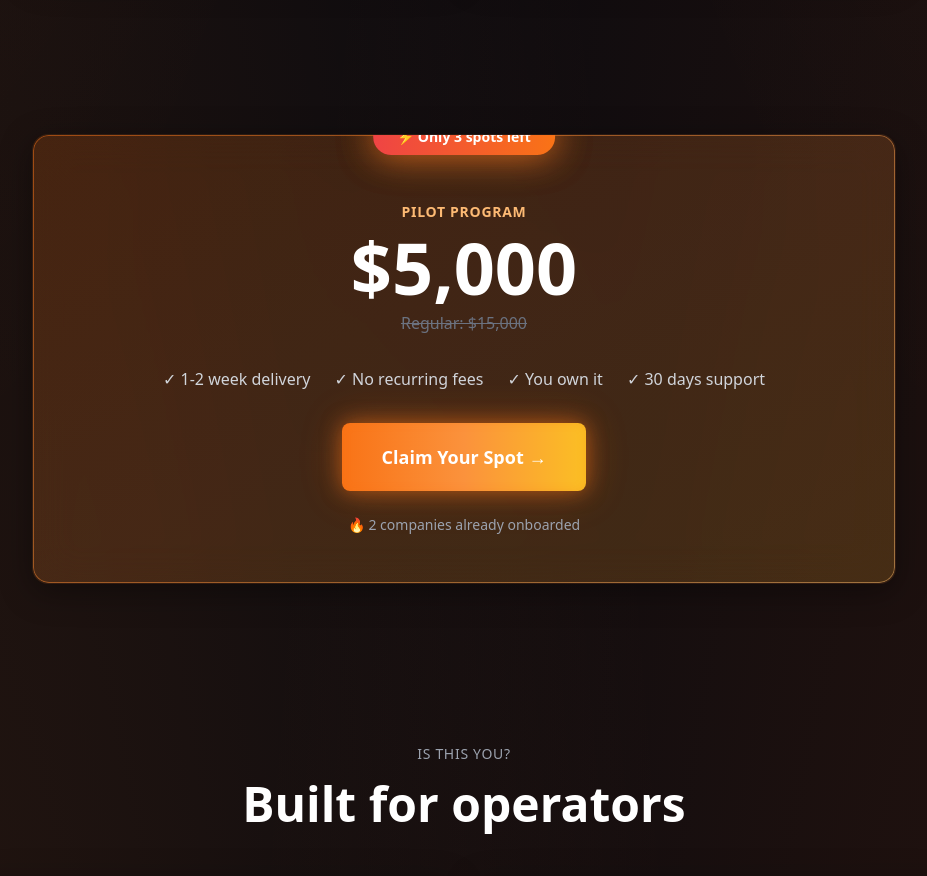
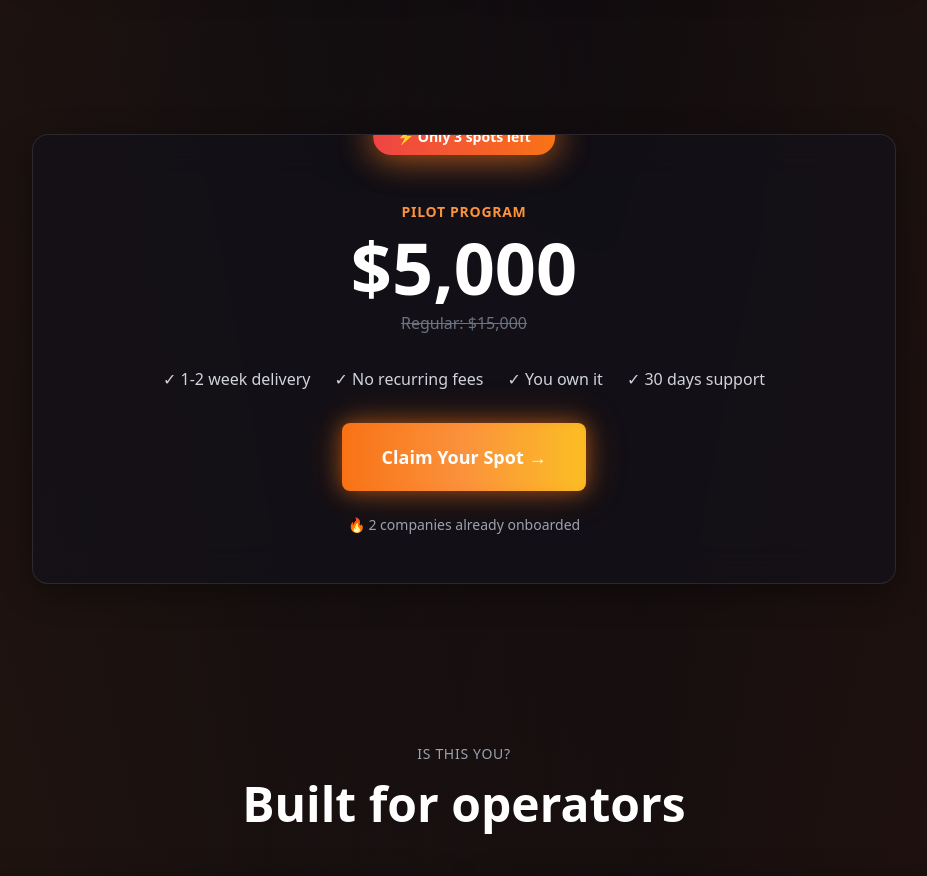
Before and after one commit to arnaldo-delisio/nli-landing-page, a Next.js app: page / in a window 1280 px wide. Shown: the part 4360-5236 px from the top of the page, without its empty margins (176-1103 px from the left). Built offline with nearby package versions, Linux system fonts and the light colour scheme.

Commit message:
Fix pricing component styling - remove brownish gradient background

```diff
--- a/app/page.tsx
+++ b/app/page.tsx
@@ -354,10 +354,7 @@ export default function Home() {
       {/* Pricing Section */}
       <section className="py-20 relative">
         <div className="max-w-4xl mx-auto px-4 text-center">
-          <div className="glass-card gradient-border p-12 rounded-2xl relative overflow-hidden">
-            {/* Glow effect background */}
-            <div className="absolute inset-0 bg-gradient-to-br from-orange-500/10 via-orange-400/10 to-amber-400/10"></div>
-
+          <div className="glass-card p-12 rounded-2xl relative overflow-hidden border border-orange-500/20">
             {/* Urgency badge */}
             <div className="absolute -top-4 left-1/2 transform -translate-x-1/2 z-10">
               <span className="inline-block px-6 py-2 bg-gradient-to-r from-red-500 to-orange-500 text-white text-sm font-bold rounded-full shadow-lg glow-pulse">
@@ -365,21 +362,21 @@ export default function Home() {
               </span>
             </div>
 
-            <div className="mb-2 mt-4 relative">
-              <span className="text-orange-300 text-sm font-semibold uppercase tracking-wider">
+            <div className="mb-2 mt-4 relative z-10">
+              <span className="text-orange-400 text-sm font-semibold uppercase tracking-wider">
                 Pilot Program
               </span>
             </div>
 
-            <div className="text-6xl md:text-7xl font-bold text-white mb-2 relative">
+            <div className="text-6xl md:text-7xl font-bold text-white mb-2 relative z-10">
               $5,000
             </div>
 
-            <p className="text-gray-500 line-through mb-8 relative">
+            <p className="text-gray-500 line-through mb-8 relative z-10">
               Regular: $15,000
             </p>
 
-            <div className="flex flex-wrap justify-center gap-6 mb-8 relative text-gray-300">
+            <div className="flex flex-wrap justify-center gap-6 mb-8 relative z-10 text-gray-300">
               <div>✓ 1-2 week delivery</div>
               <div>✓ No recurring fees</div>
               <div>✓ You own it</div>
@@ -390,12 +387,12 @@ export default function Home() {
               href="https://cal.com/arnaldodelisio"
               target="_blank"
               rel="noopener noreferrer"
-              className="inline-block px-10 py-5 bg-gradient-to-r from-orange-500 via-orange-400 to-amber-400 text-white font-bold text-lg rounded-lg neon-button relative"
+              className="inline-block px-10 py-5 bg-gradient-to-r from-orange-500 via-orange-400 to-amber-400 text-white font-bold text-lg rounded-lg neon-button relative z-10"
             >
               Claim Your Spot →
             </a>
 
-            <p className="text-sm text-gray-400 mt-6 relative">
+            <p className="text-sm text-gray-400 mt-6 relative z-10">
               🔥 2 companies already onboarded
             </p>
           </div>
```
